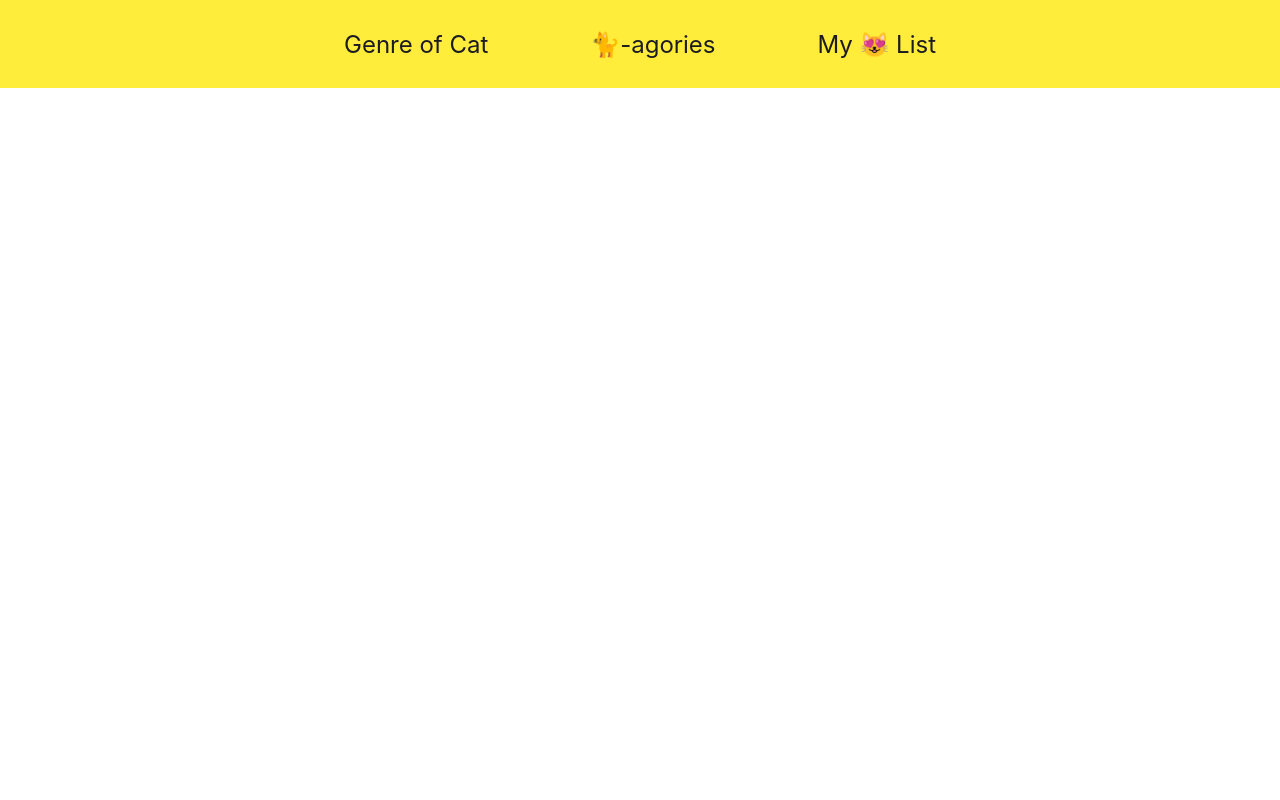
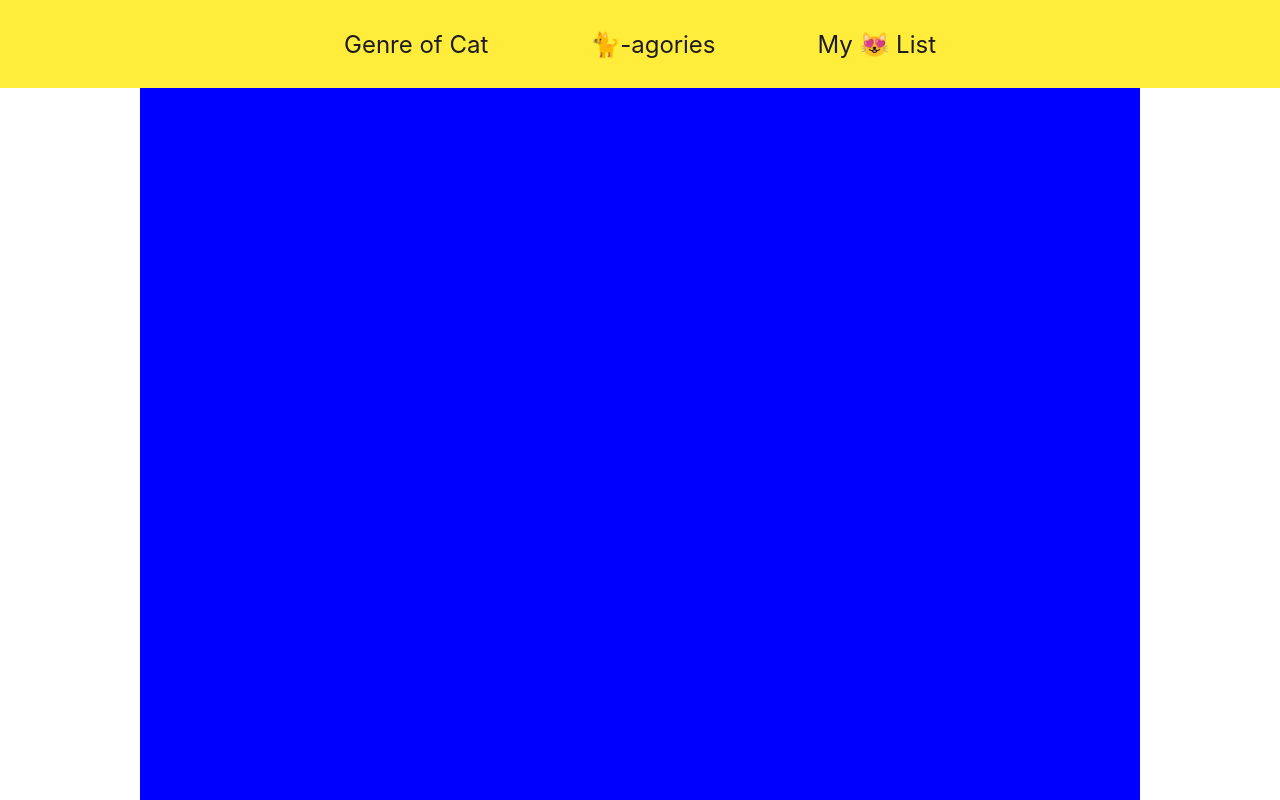
Before and after one commit to alexbeet81/cat-list, a React (Create React App) app: page / in a window 1280 px wide. Built offline with nearby package versions, Linux system fonts and the light colour scheme.

Commit message:
added layout component and placed Navbar

```diff
--- a/src/App.js
+++ b/src/App.js
@@ -1,9 +1,12 @@
-import Navbar from "./components/UI/Navbar";
+import { Router } from "react-router-dom";
+import Layout from "./components/UI/Layout";
 
 function App() {
   return (
     <div>
-      <Navbar />
+      <Layout>
+
+      </Layout>
     </div>
   );
 }
--- /dev/null
+++ b/src/components/UI/Layout.js
@@ -0,0 +1,16 @@
+import Navbar from "./Navbar";
+import classes from "./Layout.module.css";
+import { Fragment } from "react";
+
+const Layout = ({ children }) => {
+  return (
+    <Fragment>
+      <Navbar />
+      <div className={classes.flexContainer}>
+        <main className={classes.container}>{children}</main>
+      </div>
+    </Fragment>
+  );
+};
+
+export default Layout;
--- /dev/null
+++ b/src/components/UI/Layout.module.css
@@ -0,0 +1,10 @@
+.flexContainer {
+  display: flex;
+  justify-content: center;
+  height: 100vh;
+}
+
+.container {
+  background: blue;
+  width: 1000px;
+}
```
Also changed, not shown: src/pages/Breeds.js (added, +7 -0 lines), public/manifest.json, src/pages/Breeds.module.css (added), 2 other files (tests, documents, lock files or other folders).
